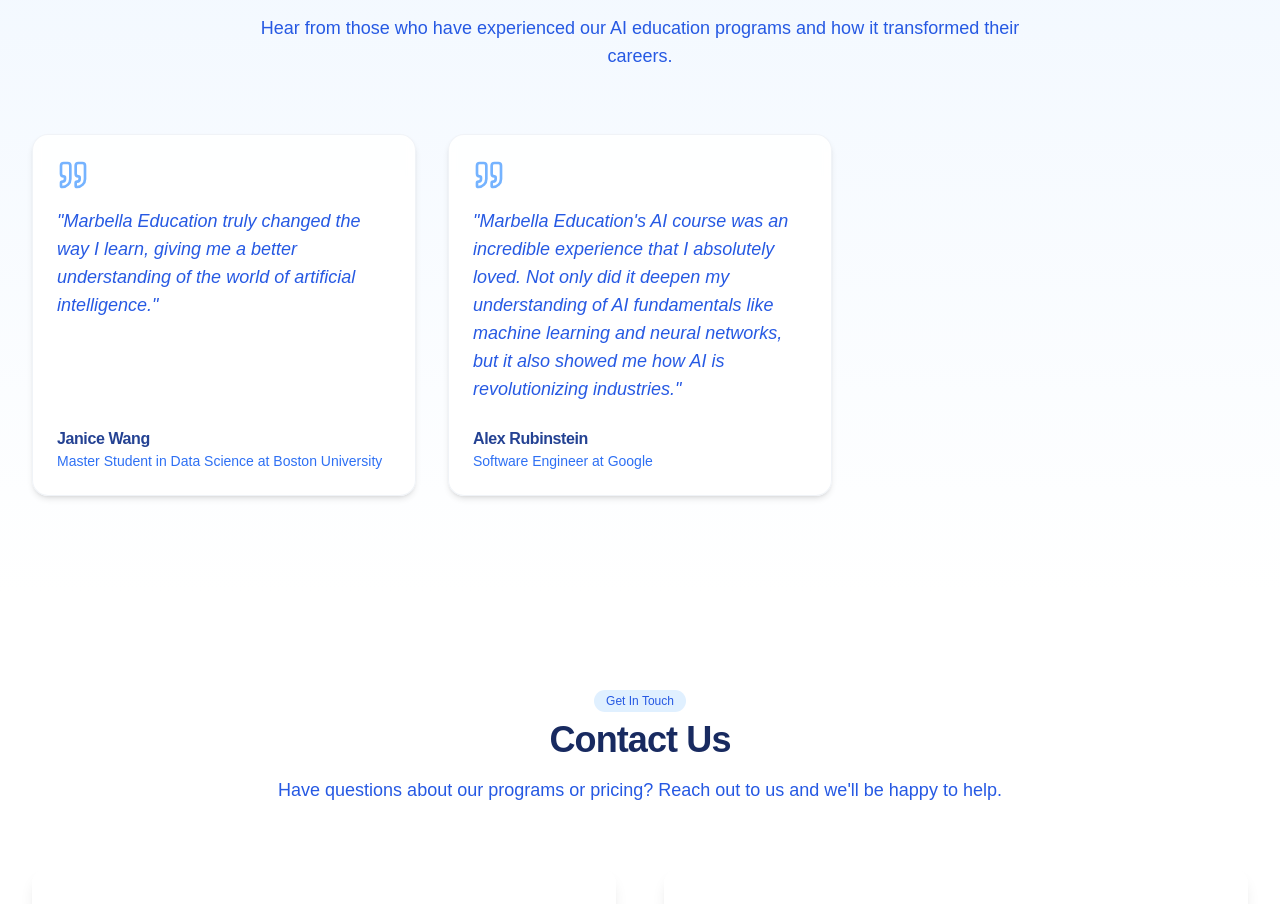
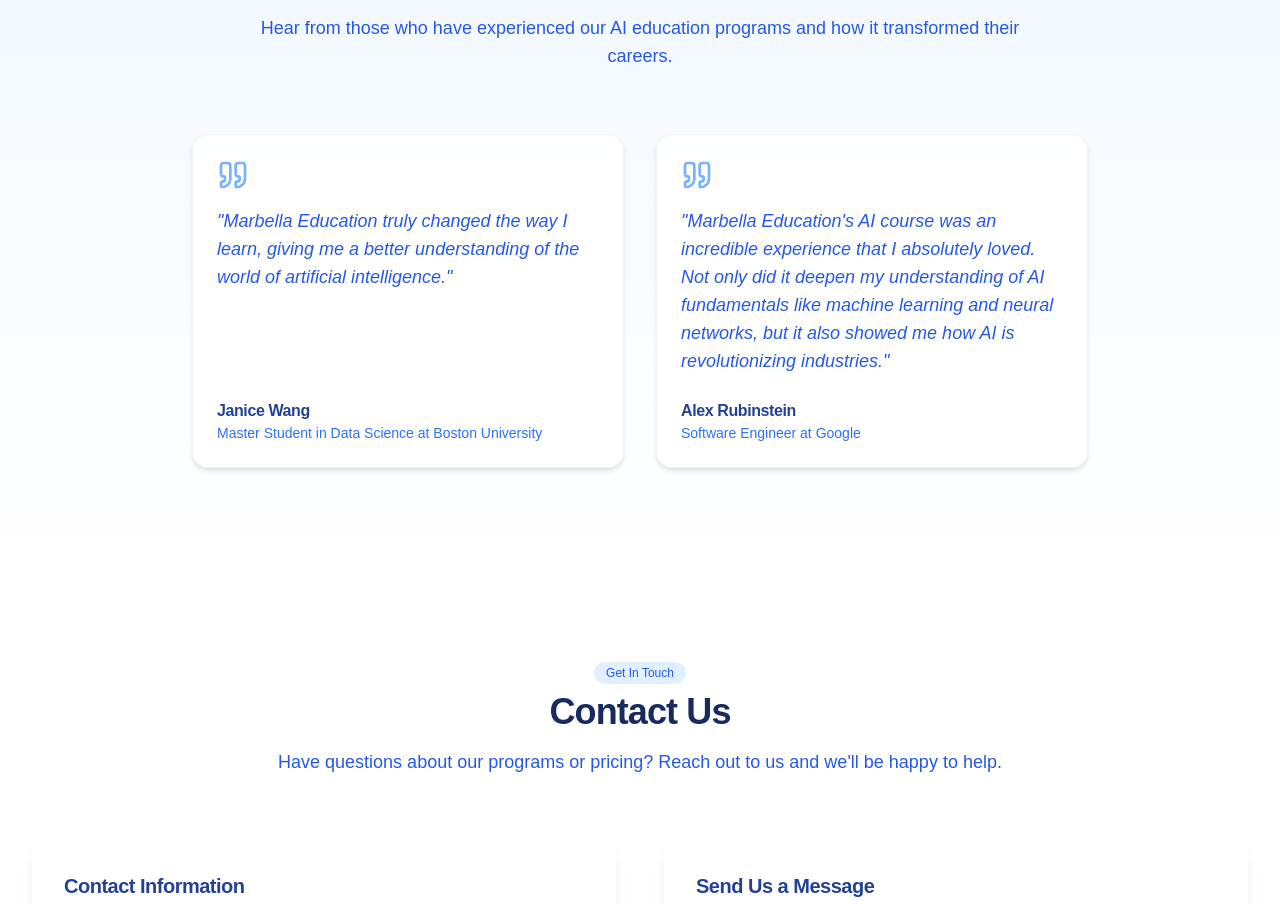
Before and after one commit to Zway68/marbella-ai-pricing-innovator-62, a React (Vite) app: page / in a window 1280 px wide. Shown: the part 3444-4348 px from the top of the page. Built offline with nearby package versions, Linux system fonts and the light colour scheme; a web font is replaced by a local one.

Commit message:
Center testimonials
Center the testimonials on the page.

```diff
--- a/src/components/TestimonialSection.tsx
+++ b/src/components/TestimonialSection.tsx
@@ -49,7 +49,8 @@ const TestimonialSection = () => {
           </div>
         </AnimatedReveal>
 
-        <div className="grid gap-8 md:grid-cols-2 lg:grid-cols-3">
+        <div className="flex flex-col items-center justify-center max-w-4xl mx-auto">
+          <div className="grid gap-8 md:grid-cols-2 w-full">
             {testimonials.map((testimonial, index) => (
               <AnimatedReveal key={index} delay={100 * index}>
                 <div className="testimonial-card h-full flex flex-col">
@@ -70,6 +71,7 @@ const TestimonialSection = () => {
             ))}
           </div>
         </div>
+      </div>
     </section>
   );
 };
```
Lines whose indentation alone changed are shown as unchanged.
